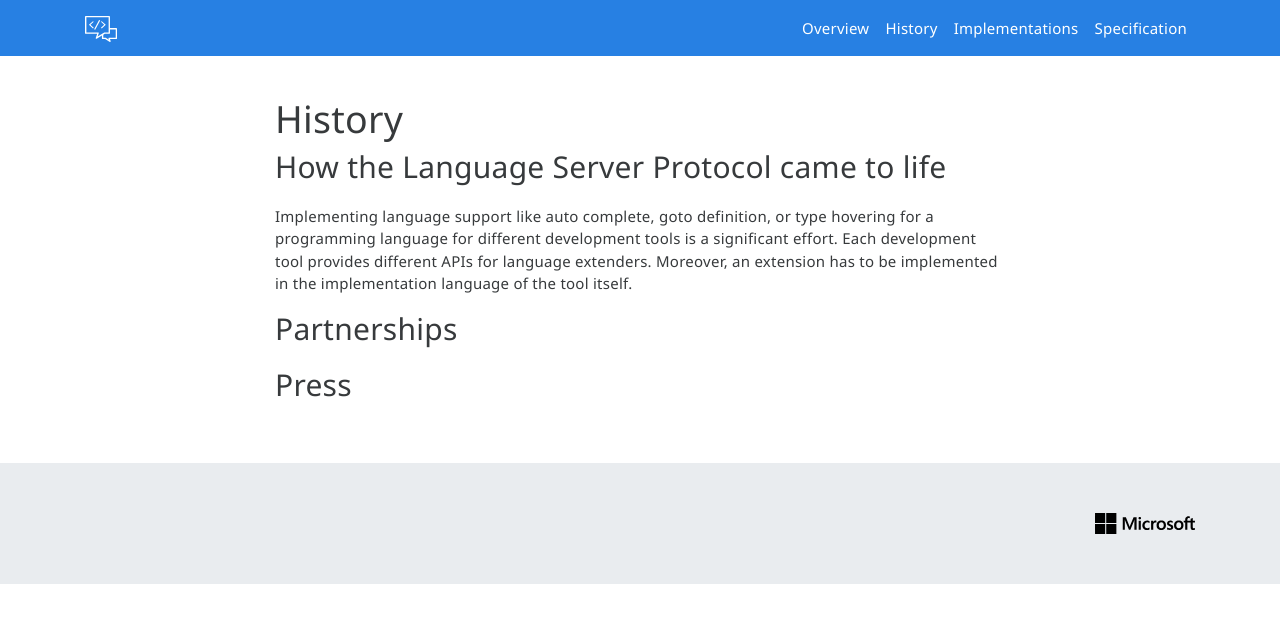
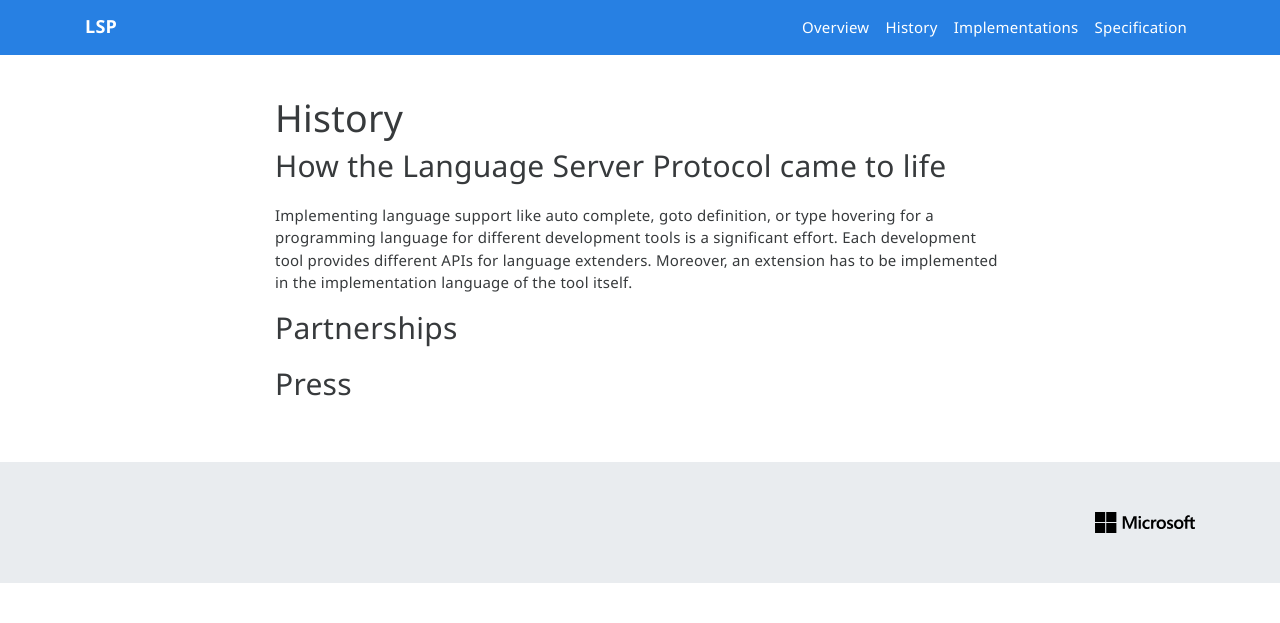
Before and after one commit to microsoft/language-server-protocol, a Jekyll site: the page built from history.md, in a window 1280 px wide. Shown: the top 623 px of the page. Built offline with Jekyll 4.4.1, drawn with Linux system fonts in a browser that asks for light colours; nearby versions of some CDN libraries.

Commit message:
Remove logo

```diff
--- a/_includes/topnav.html
+++ b/_includes/topnav.html
@@ -2,7 +2,7 @@
     <div class="container navbar-container">
         <a class="navbar-brand" href="{{ site.baseurl }}/">
             {% if page.sectionid != nil %}
-            <img src="{{site.baseurl}}/img/logo.svg">
+            <h1>LSP</h1>
             {% endif %}
         </a>
 
--- a/css/main.scss
+++ b/css/main.scss
@@ -357,8 +357,10 @@ pre[class=highlight] {
 	}
 }
 
-.navbar-brand img {
-	width: 32px;
+.navbar-brand h1 {
+    font-size: 18px;
+    font-weight: bold;
+    margin: 0;
 }
 
 .navbar-dark .navbar-nav .nav-link:hover {
--- a/index.html
+++ b/index.html
@@ -8,7 +8,6 @@ layout: default
 <div class="header-container bg-primary jumbotron">
     <div class="container">
         <div class="intro">
-            <img src="{{site.baseurl}}/img/logo.svg" width="150">
             <h1>Language Server Protocol</h1>
         </div>
         <p class="intro-text">
```
Also changed, not shown: img/logo.svg (deleted).
